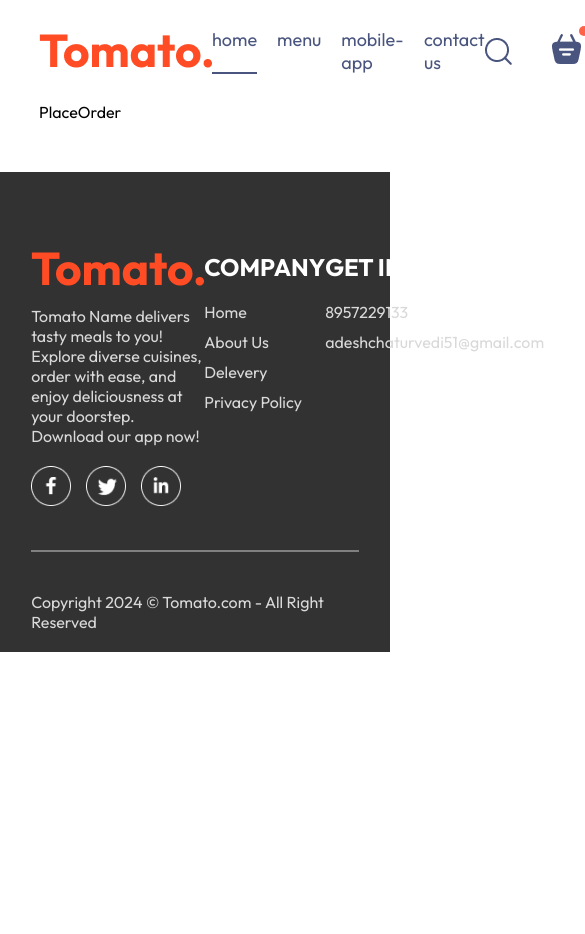
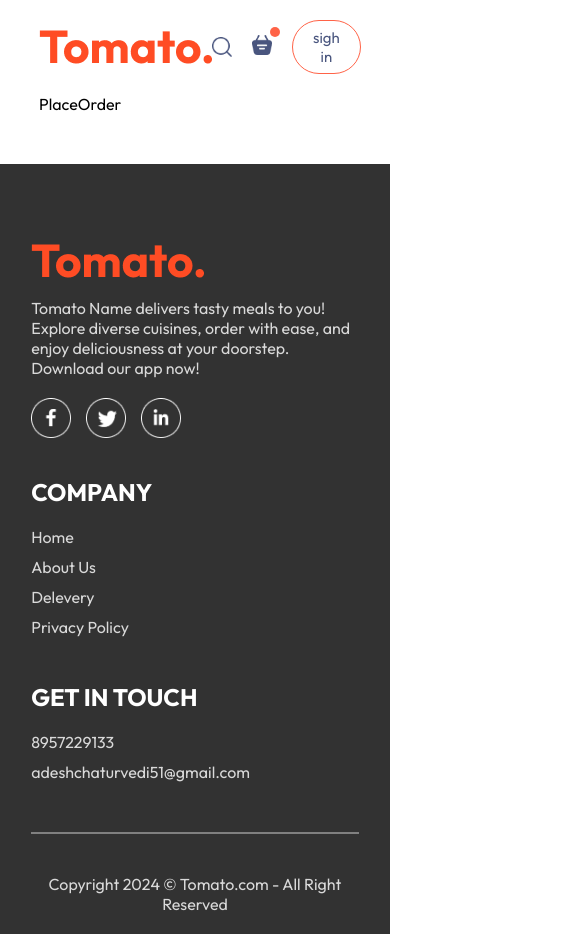
Before and after one commit to akchaturvedi/food-delevery-website, a React (Vite) app in the folder frontend/: page /order in a window 390 px wide. Shown: the top 934 px of the page, 585 px wide, since content can reach past the window. Before the commit the page ends 844 px from the top, so only its background shows below. Built offline with nearby package versions, Linux system fonts and the light colour scheme.

Commit message:
make website responcive using @media tag ..

```diff
--- a/frontend/src/components/Footer/Footer.css
+++ b/frontend/src/components/Footer/Footer.css
@@ -48,3 +48,16 @@
     background-color: gray;
     border: none;
 }
+
+
+@media (max-width:750px) {
+   .footer-content{
+    display: flex;
+    flex-direction: column;
+    gap: 35px;
+   }
+
+   .footer-copyright{
+    text-align: center;
+   }
+}
--- a/frontend/src/components/Navbar/Navbar.css
+++ b/frontend/src/components/Navbar/Navbar.css
@@ -59,3 +59,66 @@
     top: -8px;
     right: -8px;
 }
+
+
+@media (max-width:1050px) {
+    .navbar .logo {
+        width: 140px;
+
+    }
+
+    .navbar-menu {
+        gap: 20px;
+        font-size: 17px;
+    }
+
+    .navbar-right {
+        gap: 30px;
+
+    }
+
+    .navbar-right img {
+        width: 22px;
+    }
+
+    .navbar-right button {
+        padding: 8px 25px ;
+    }
+}
+
+
+@media (max-width:900px) {
+    .navbar .logo {
+        width: 120px;
+
+    }
+
+    .navbar-menu {
+        gap: 15px;
+        font-size: 16px;
+    }
+
+    .navbar-right {
+        gap: 20px;
+
+    }
+
+    .navbar-right img {
+        width: 20px;
+    }
+
+    .navbar-right button {
+        padding: 7px 20px ;
+        font-size: 15px;
+    }
+}
+
+@media (max-width:750px) {
+
+
+    .navbar-menu {
+        display: none;
+    }
+
+
+}
--- a/frontend/src/components/Navbar/Navbar.jsx
+++ b/frontend/src/components/Navbar/Navbar.jsx
@@ -1,6 +1,7 @@
 import React, { useState } from 'react'
 import './Navbar.css'
 import {assets} from '../../assets/assets'
+import {Link} from 'react-router-dom'
 
 const Navbar = () => {
 
@@ -10,10 +11,10 @@
     <div className='navbar'>
       <img src={assets.logo} alt="" />
       <ul className="navbar-menu">
-        <li onClick={()=>setMenu("home")} className={menu==="home"? "active":""} >home</li>
-        <li onClick={()=>setMenu("menu")} className={menu==="menu"? "active":""} >menu</li>
-        <li onClick={()=>setMenu("mobile-app")} className={menu==="mobile-app"? "active":""} >mobile-app</li>
-        <li onClick={()=>setMenu("contact us")} className={menu==="contact us"? "active":""} >contact us</li>
+        <Link  to='/' onClick={()=>setMenu("home")} className={menu==="home"? "active":""} >home</Link>
+        <a  href='#explore-menu' onClick={()=>setMenu("menu")} className={menu==="menu"? "active":""} >menu</a>
+        <a href='#appDownload' onClick={()=>setMenu("mobile-app")} className={menu==="mobile-app"? "active":""} >mobile-app</a>
+        <a href='#footer' onClick={()=>setMenu("contact us")} className={menu==="contact us"? "active":""} >contact us</a>
       </ul>
 
      <div className="navbar-right">
--- a/frontend/src/components/explore-menu/ExploreMenu.css
+++ b/frontend/src/components/explore-menu/ExploreMenu.css
@@ -55,3 +55,12 @@
     border: 4px solid tomato;
     padding: 2px;
 }
+
+@media (max-width:1050px) {
+    .explore-menu-text{
+        max-width: 100%;
+        font-size: 14px;
+
+    }
+
+}
--- a/frontend/src/components/header/Header.css
+++ b/frontend/src/components/header/Header.css
@@ -34,3 +34,24 @@
     font-size: max(1vw,13px);
     border-radius: 50px;
 }
+
+@media (max-width:1050px) {
+
+    .header-contents {
+        max-width: 45%;
+    }
+
+
+    @media (max-width:750px) {
+
+        .header-contents {
+            max-width: 65%;
+        }
+        .header-contents p {
+            display: none;
+        }
+        .header-contents button {
+            padding: 2vw 4vw;
+        }
+}
+}
--- a/frontend/src/index.css
+++ b/frontend/src/index.css
@@ -5,6 +5,7 @@
   margin:0;
   box-sizing:border-box;
   font-family: outfit;
+  scroll-behavior: smooth;
 }
 
 body{
```
